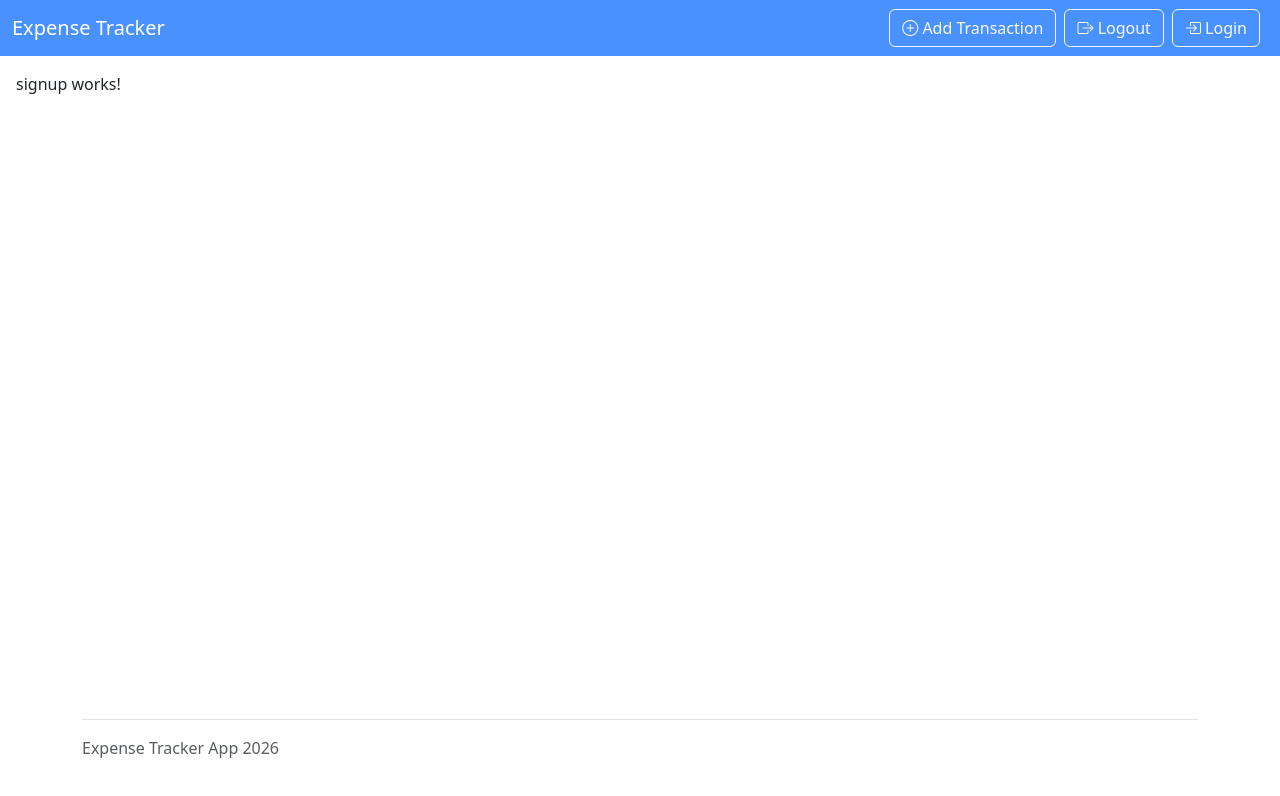
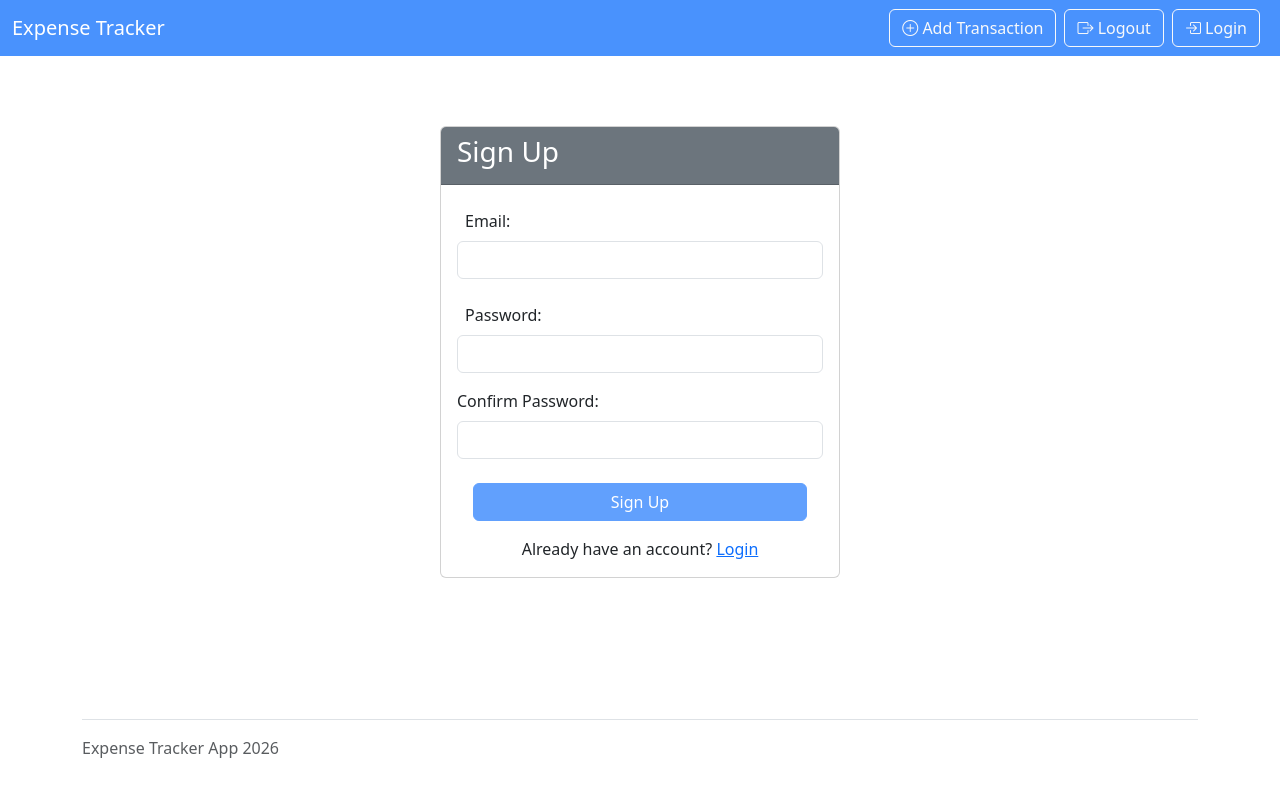
Before and after one commit to ArashKarampour/ExpenseTrackerFullstackApp, an Angular app: page /signup in a window 1280 px wide. Shown: the top 796 px of the page. Built offline with nearby package versions, Linux system fonts and the light colour scheme.

Commit message:
adding signup form and auth service to register the user

```diff
--- a/src/app/components/signup/signup.component.html
+++ b/src/app/components/signup/signup.component.html
@@ -1 +1,29 @@
-<p>signup works!</p>
+<div id="form" class="d-flex justify-content-center align-items-center">
+    <div class="card">
+        <div class="card-header bg-secondary">
+            <h3 class="card-title text-white">Sign Up</h3>
+        </div>
+        <div class="card-body">
+            <form [formGroup]="signUpForm" (ngSubmit)="onSubmit()">
+                <div class="mb-3">
+                    <label for="email" class="form-label m-2">Email:</label>
+                    <input type="email" id="email" formControlName="email" class="form-control" required>
+                </div>
+                <div class="mb-3">
+                    <label for="password" class="form-label m-2">Password:</label>
+                    <input type="password" id="password" formControlName="password" class="form-control" required>
+                </div>
+                <div class="mb-3">
+                    <label for="confirmPassword" class="form-label">Confirm Password:</label>
+                    <input type="password" id="confirmPassword" formControlName="confirmPassword" class="form-control" required>
+                </div>
+                <div class="d-grid p-2 m-2">
+                    <button type="submit" class="btn btn-primary" [disabled]="!signUpForm.valid">Sign Up</button>
+                </div>
+                <div class="text-center">
+                    <span>Already have an account? </span><a routerLink="/login">Login</a>
+                </div>
+            </form>
+        </div>
+    </div>
+</div>
--- a/src/app/components/signup/signup.component.scss
+++ b/src/app/components/signup/signup.component.scss
@@ -0,0 +1,14 @@
+#form{
+    height: 70vh;
+}
+.card{
+    min-width:90%;
+}
+
+
+@media screen and (min-width: 768px) {
+    .card{
+        min-width: 25rem;
+    }
+
+}
--- a/src/app/components/signup/signup.component.ts
+++ b/src/app/components/signup/signup.component.ts
@@ -1,12 +1,51 @@
+import { CommonModule } from '@angular/common';
 import { Component } from '@angular/core';
+import { AbstractControl, FormBuilder, FormGroup, ReactiveFormsModule, ValidationErrors, ValidatorFn, Validators } from '@angular/forms';
+import { Router, RouterLink } from '@angular/router';
+import { AuthService } from '../../services/auth.service';
 
 @Component({
   selector: 'app-signup',
   standalone: true,
-  imports: [],
+  imports: [CommonModule, ReactiveFormsModule, RouterLink],
   templateUrl: './signup.component.html',
   styleUrl: './signup.component.scss'
 })
 export class SignupComponent {
+  signUpForm: FormGroup
+
+  constructor(private fb: FormBuilder, private authService: AuthService, private router: Router) {
+    this.signUpForm = this.fb.group(
+      {
+        email: ['', [Validators.required, Validators.email]],
+        password: ['', [Validators.required, Validators.minLength(6)]],
+        confirmPassword: ['', [Validators.required, Validators.minLength(6)]],
+      },
+      {
+        validators: this.passwordMatchValidator // define a custom validator function name
+      }
+      );
+    }
+
+    // password custom validator implementation
+    passwordMatchValidator(control : AbstractControl): ValidationErrors | null { // null means no error, otherwise return an object with the error name and value
+      return control.get('confirmPassword')?.value == control.get('password')?.value ? null : { passwordMismatch: true };
+    }
+
+    onSubmit() {
+      if(this.signUpForm.valid){
+        const signupData = this.signUpForm.value;
+        this.authService.register(signupData)
+        .subscribe({
+          next: () =>{
+            this.router.navigate(['/transactions']);
+          },
+          error: (err) => {
+            console.log(`Error while signing up ${err}`);
+          }
+        });
+      }
+    }
+
 
 }
--- a/src/app/services/auth.service.ts
+++ b/src/app/services/auth.service.ts
@@ -23,7 +23,7 @@ export class AuthService {
   }
 
   register(credentials: User): Observable<AuthResponse> {
-    return this.http.post<AuthResponse>(`${this.apiUrl}/Login`, credentials)
+    return this.http.post<AuthResponse>(`${this.apiUrl}/Register`, credentials)
     .pipe(
       tap((response) => {
         localStorage.setItem('token', response.token);
--- a/src/styles.scss
+++ b/src/styles.scss
@@ -1 +1,5 @@
 /* You can add global styles to this file, and also import other style files */
+
+*{
+    box-sizing: border-box;
+}
```
